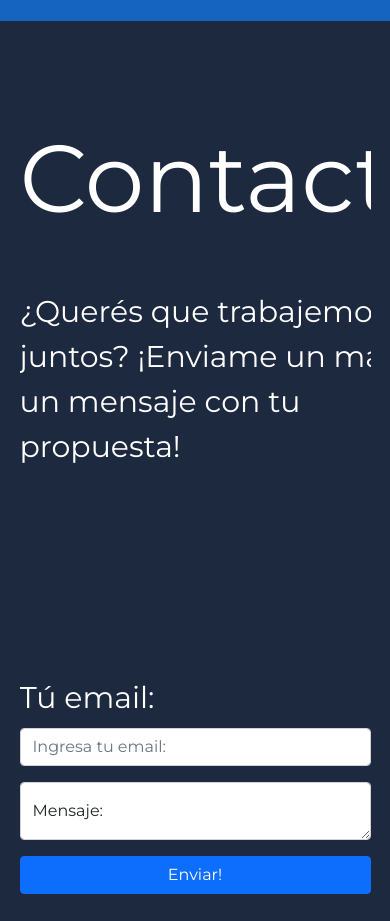
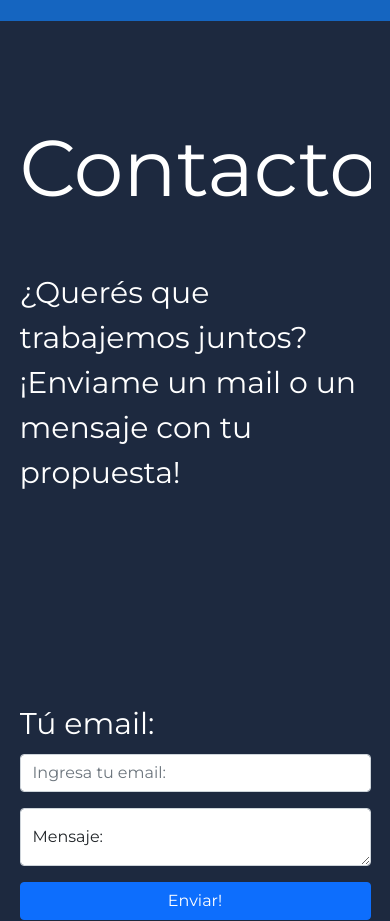
Before and after one commit to LucasZumerle/LucasZumerle.github.io, a plain HTML site: page index.html in a window 390 px wide. Shown: the part 8800-9721 px from the top of the page. Drawn offline with nearby package versions, Linux system fonts and the light colour scheme.

Commit message:
Cambio en titulo (Responsive)
Cambio de tamaño en el titulo del footer "Contacto"

```diff
--- a/css/estilos.css
+++ b/css/estilos.css
@@ -430,7 +430,8 @@ body{
     }
 
     .footer__titlee{
-        font-size: 95px;
+        font-size: 79px;
+        text-align: left;
     }
 
     .nav--footer{
```
